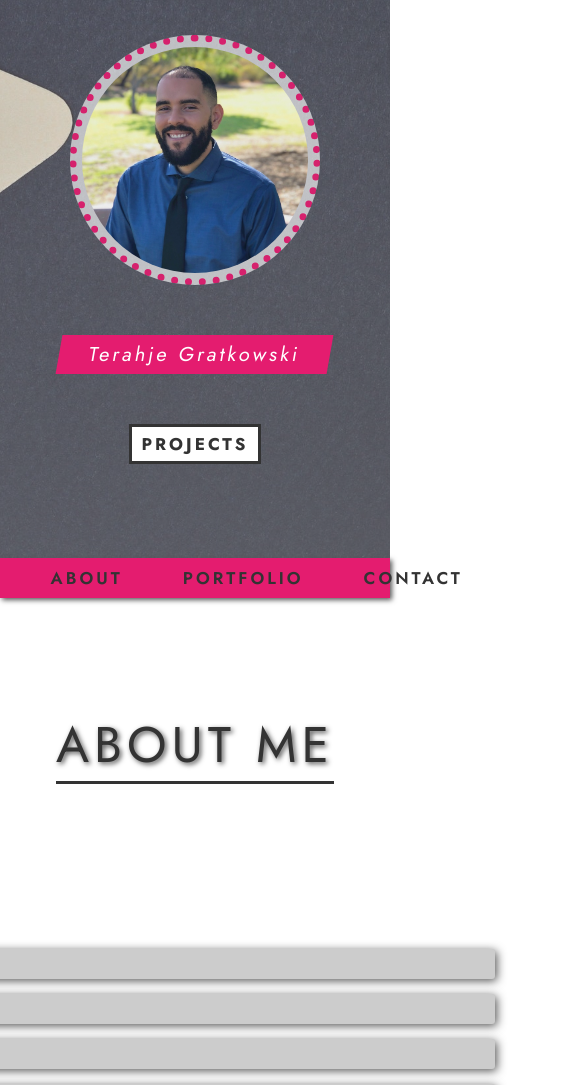
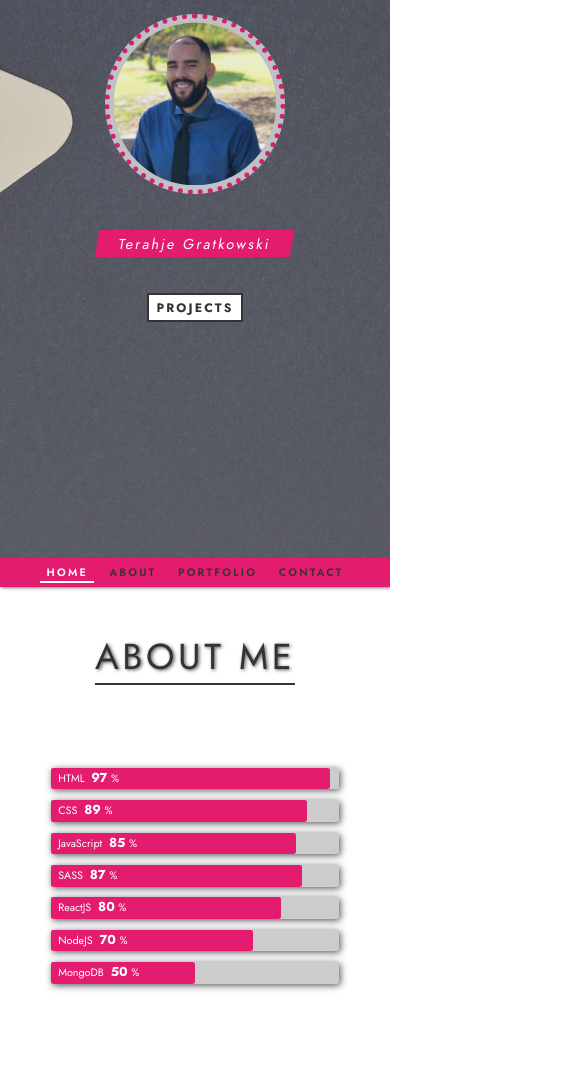
Before and after one commit to terahje/ResponsivePortfolio, a plain HTML site: page index.html in a window 390 px wide. Shown: the part 286-1371 px from the top of the page, 585 px wide, since content can reach past the window. Drawn offline with Linux system fonts and the light colour scheme.

Commit message:
updated responseive

```diff
--- a/index.html
+++ b/index.html
@@ -24,16 +24,16 @@
         </h1>
         <img src="images/profile-pic.jpg" alt="Terahje Gratkowski" class="person-img"/>
         <h3 class="person-name">Terahje Gratkowski</h3>
-        <a href="#" class="section-1-btn">Projects</a>
+        <a href="#section-3" class="section-1-btn">Projects</a>
       </section>
       <!-- End of Section 1 -->
 
       <!-- Navbar -->
       <nav class="navbar center">
-        <a href="#" class="navbar-link">Home</a>
-        <a href="#" class="navbar-link">About</a>
-        <a href="#" class="navbar-link">Portfolio</a>
-        <a href="#" class="navbar-link">Contact</a>
+        <a href="#section-1" class="navbar-link">Home</a>
+        <a href="#section-2" class="navbar-link">About</a>
+        <a href="#section-3" class="navbar-link">Portfolio</a>
+        <a href="#section-4" class="navbar-link">Contact</a>
       </nav>
 
 
--- a/script.js
+++ b/script.js
@@ -0,0 +1,41 @@
+const navbar = document.querySelector(".navbar");
+const navbarOffsetTop = navbar.offsetTop;
+const sections = document.querySelectorAll("section");
+const navbarLinks = document.querySelectorAll(".navbar-link");
+const progress = document.querySelector(".progress-bars-wrapper");
+const progressBarPercents = [97, 89, 85, 87, 80, 70, 50];
+
+window.addEventListener("scroll", () => {
+  mainFn();
+});
+
+const mainFn = () => {
+  if (window.pageYOffset >= navbarOffsetTop) {
+    navbar.classList.add("sticky");
+  } else {
+    navbar.classList.remove("sticky");
+  }
+
+  sections.forEach((section, i) => {
+    if (window.pageYOffset >= section.offsetTop - 10) {
+      navbarLinks.forEach((navbarLink) => {
+        navbarLink.classList.remove("change");
+      });
+      navbarLinks[i].classList.add("change");
+    }
+  });
+
+  if (window.pageYOffset + window.innerHeight >= progress.offsetTop) {
+    document.querySelectorAll(".progress-percent").forEach((el, i) => {
+      el.style.width = `${progressBarPercents[i]}%`;
+      el.previousElementSibling.firstElementChild.textContent =
+        progressBarPercents[i];
+    });
+  }
+};
+
+mainFn();
+
+window.addEventListener("resize", () => {
+  window.location.reload();
+});
--- a/style.css
+++ b/style.css
@@ -396,3 +396,93 @@ html {
   text-align: center;
 }
 /* End of Section 5 */
+
+/* Responsive */
+@media (max-width: 1200px) {
+  .services {
+    height: auto;
+    flex-wrap: wrap;
+  }
+
+  .service {
+    margin: 3rem 2rem;
+  }
+
+  .section-4 {
+    height: 80vh;
+  }
+}
+
+@media (max-width: 800px) {
+  .section-1-heading {
+    font-size: 4rem;
+  }
+
+  .progress-bar {
+    width: 50rem;
+  }
+}
+
+@media (max-width: 600px) {
+  .section-1-heading {
+    font-size: 3rem;
+  }
+
+  .navbar-link {
+    margin: 0 2rem;
+    font-size: 1.5rem;
+  }
+
+  .section-2 {
+    padding: 10rem;
+  }
+
+  .section-2-heading {
+    margin-bottom: 10rem;
+  }
+
+  .progress-bar {
+    width: 45rem;
+  }
+
+  .project-img {
+    width: 100%;
+  }
+
+  .contact-form {
+    width: 40rem;
+  }
+
+  .copyright {
+    width: 70%;
+  }
+}
+
+@media (max-width: 500px) {
+  html {
+    font-size: 55%;
+  }
+}
+
+@media (max-width: 450px) {
+  html {
+    font-size: 45%;
+  }
+
+  .section-1-heading {
+    font-size: 2.5rem;
+  }
+
+  .navbar-link {
+    margin: 0 1.5rem;
+  }
+
+  .section-2-heading {
+    text-align: center;
+  }
+
+  .progress-bar {
+    width: 40rem;
+  }
+}
+/* End of Responsive */
```
